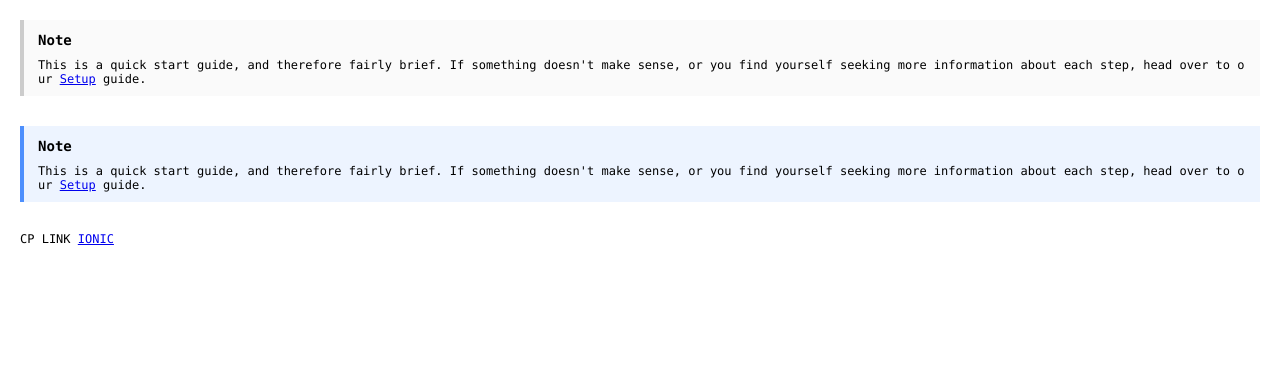
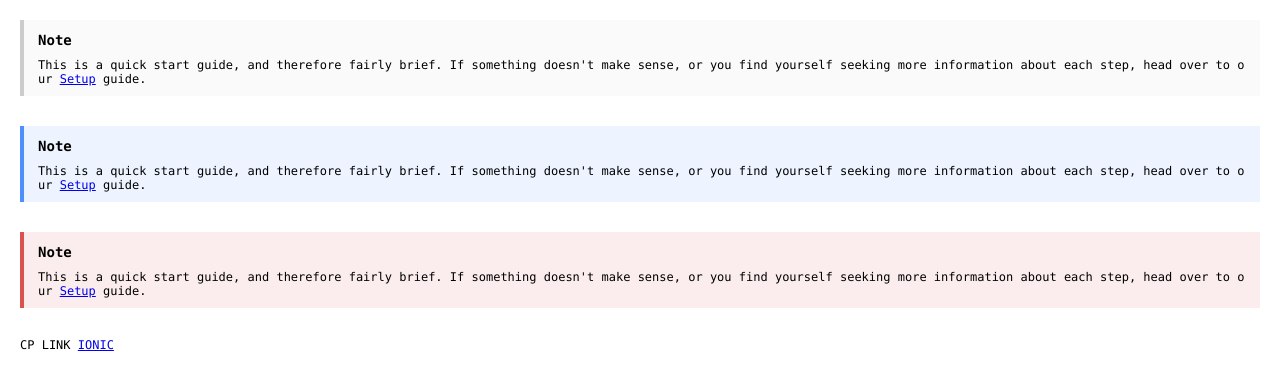
Before and after one commit to favrio/fav-theme, a plain HTML site: page index.html in a window 1280 px wide. Drawn offline with Linux system fonts and the light colour scheme.

Commit message:
update for red

```diff
--- a/index.html
+++ b/index.html
@@ -27,6 +27,16 @@
 			</div>
 		</div>
 
+		<div class="block block-red">
+			<h3>
+				<i class="fa fa-check-square" title="Success"></i>
+				<span class="ng-binding">Note</span>
+			</h3>
+
+			<div marked="data.body" class="ng-isolate-scope"><p>This is a quick start guide, and therefore fairly brief. If something doesn't make sense, or you find yourself seeking more information about each step, head over to our <a href="/v1.0/docs/deploy-install">Setup</a> guide.</p>
+			</div>
+		</div>
+
 
 	</section>
 
--- a/src/styles/block.less
+++ b/src/styles/block.less
@@ -37,4 +37,8 @@
 		.blockGenerator(@blue);
 	}
 
+	&.block-red {
+		.blockGenerator(@red);
+	}
+
 }
```
Also changed, not shown: dist/styles/block.css.
